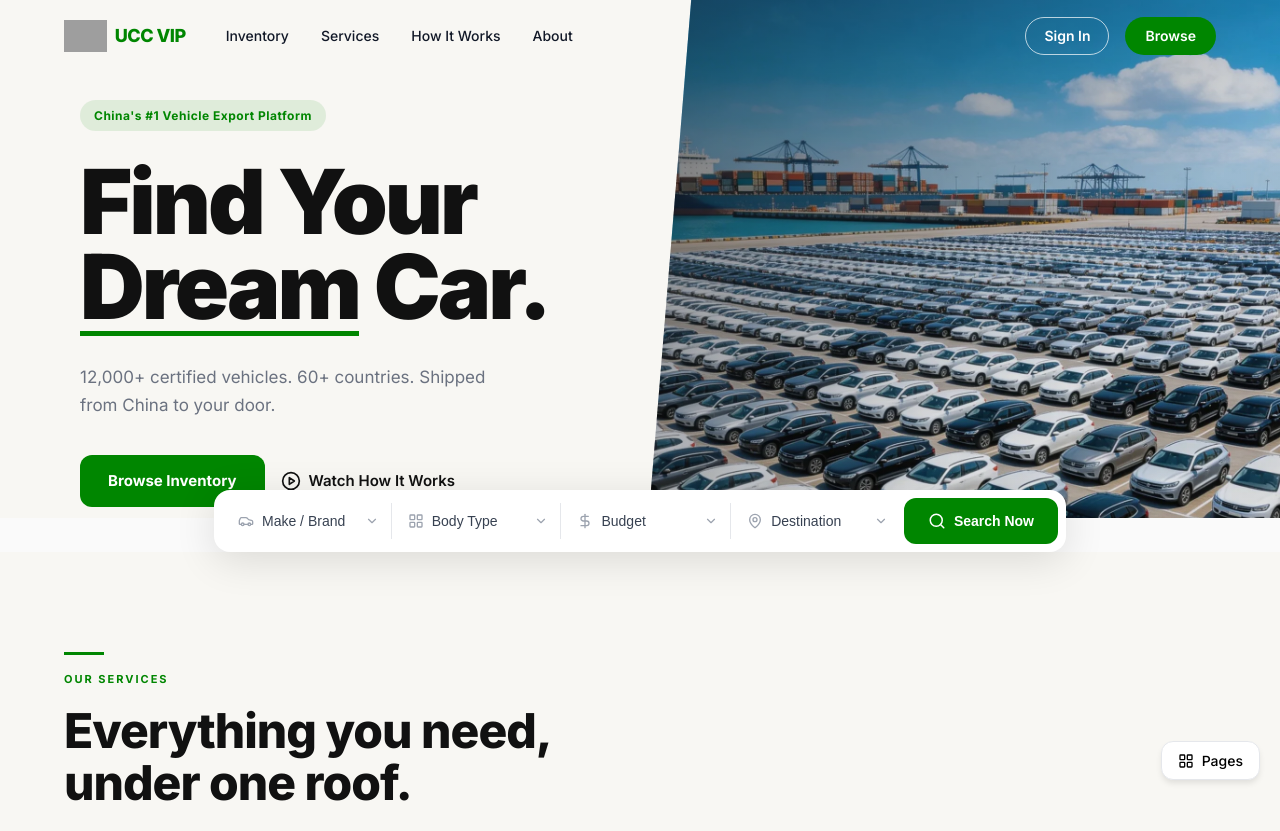
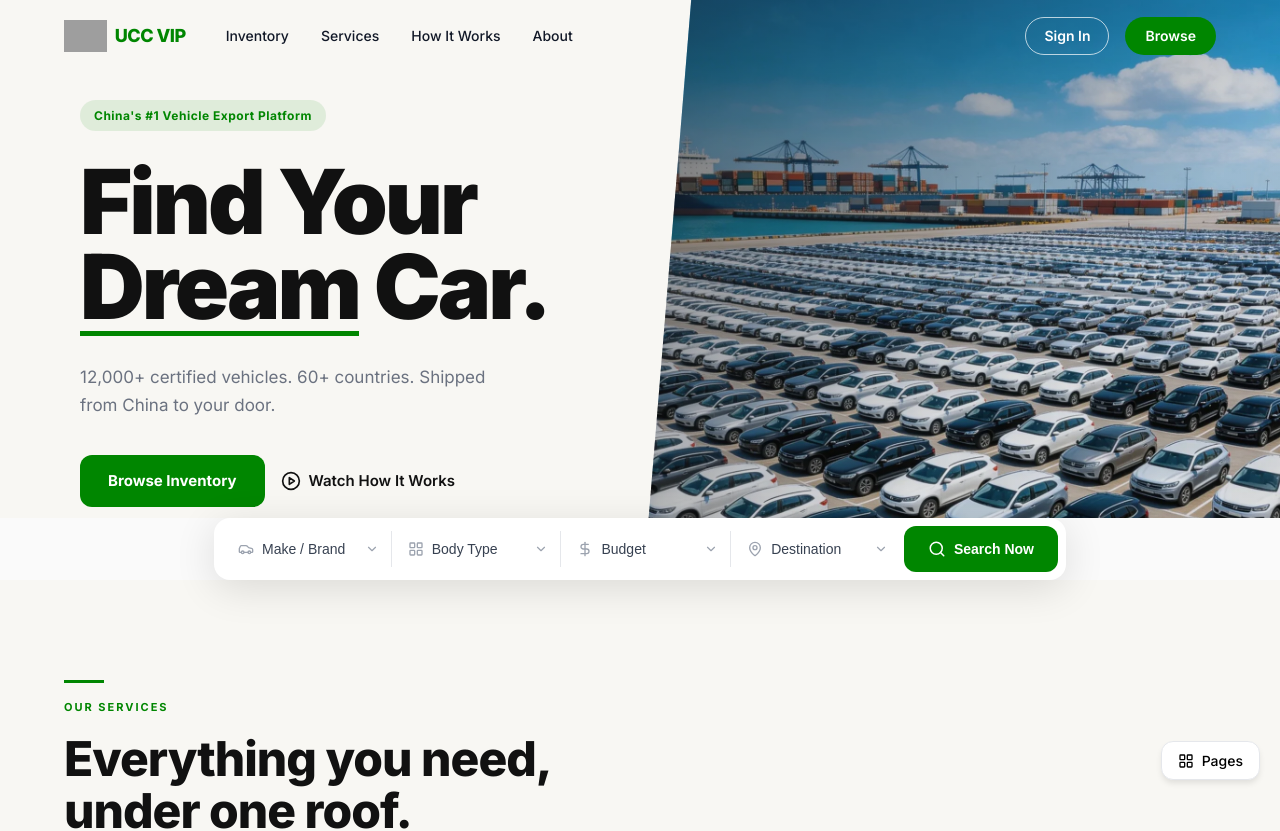
Before and after one commit to therealechan/ucc-redesign, a Vue app: page /v8 in a window 1280 px wide. Shown: the top 831 px of the page. Built offline with nearby package versions, Linux system fonts and the light colour scheme; grey boxes are pictures that could not be loaded.

Commit message:
fix: remove negative margin-top on search bar (V7+V8), no more overlap

```diff
--- a/src/components/v7/SearchSection.vue
+++ b/src/components/v7/SearchSection.vue
@@ -70,7 +70,7 @@ const activeTab = ref('All')
   position: relative;
   z-index: 10;
   padding: 0 24px;
-  margin-top: -40px;
+  margin-top: 0;
 }
 
 .container {
--- a/src/components/v8/SearchSection.vue
+++ b/src/components/v8/SearchSection.vue
@@ -77,7 +77,7 @@ import { Car, LayoutGrid, DollarSign, MapPin, Search, ChevronDown } from 'lucide
 
 .search-wrapper {
   max-width: 900px;
-  margin: -28px auto 0;
+  margin: 0 auto;
   padding: 0 24px;
   position: relative;
   z-index: 10;
```
